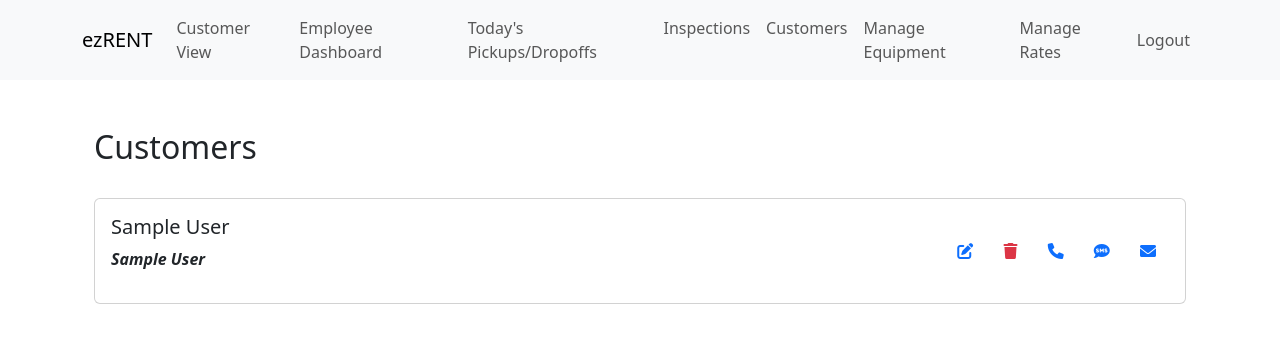
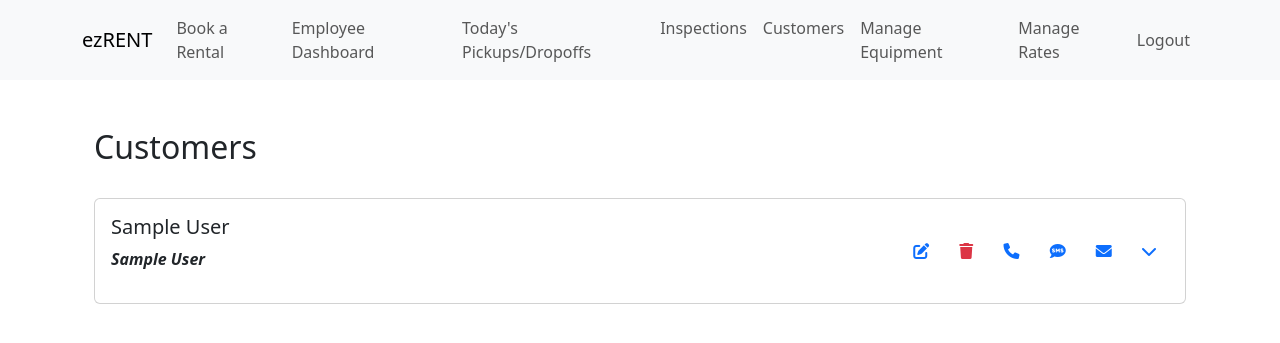
Before and after one commit to TheJoshBaxter/ezRENT, a Django app: page /managementPortal/customers/ in a window 1280 px wide. Shown: the top 343 px of the page. Run offline with Django 4.2, Linux system fonts and the light colour scheme; a user stored in the database is signed in; tables that the repository leaves empty hold one stand-in row (values such as "Sample post"); some libraries are stand-ins or nearby versions.

Commit message:
bug fixes, testing customer dropdown cards

```diff
--- a/customerPortal/views.py
+++ b/customerPortal/views.py
@@ -172,7 +172,7 @@ def calculate_total_cost(equipment, start_date, end_date, rental_period):
     rental_days = (rental_end - rental_start).days + 1  # Inclusive of the last day
 
     if rental_days < 7:
-        rate = equipment.daily_rate
+        rate = equipment.equipment_type.daily_rate
         numPeriods = rental_days
     elif rental_days >= 7 and rental_days < 28:
         rate = equipment.weekly_rate
--- a/managementPortal/templates/customers.html
+++ b/managementPortal/templates/customers.html
@@ -5,7 +5,7 @@
     <h2>Customers</h2>
     <br>
     {% for customer in customers %}
-        <div class="card mb-3">
+        <div class="card mb-3" data-bs-toggle="collapse" data-bs-target="#customerDetails-{{ customer.id }}" aria-labelledby="customerDetails-{{ customer.id }}" aria-expanded="true">
             <div class="card-body d-flex justify-content-between align-items-center">
                 <!-- Customer Information on the left -->
                 <div>
@@ -21,7 +21,7 @@
                     </a>
 
                     <!-- Delete Button -->
-                    <a href="{% url 'delete_customer' customer.id %}" class="btn btn-link text-danger" onclick="return confirm('Are you sure you want to delete this customer?                  Rental records associated with this customer will also be deleted.');">
+                    <a href="{% url 'delete_customer' customer.id %}" class="btn btn-link text-danger" onclick="return confirm('Are you sure you want to delete this customer? Rental records associated with this customer will also be deleted.'); event.stopPropagation();">
                         <i class="fas fa-trash"></i>
                     </a>
 
@@ -39,6 +39,18 @@
                     <a href="mailto:{{ customer.email }}" class="btn btn-link">
                         <i class="fas fa-envelope"></i>
                     </a>
+                    <!-- Expand/Collapse Button -->
+                    <a href="#" class="btn btn-link" data-bs-toggle="collapse" data-bs-target="#customerDetails-{{ customer.id }}" aria-expanded="false" aria-controls="customerDetails-{{ customer.id }}">
+                        <i class="fas fa-chevron-down"></i>
+                    </a>
+                </div>
+            </div>
+
+            <div id="customerDetails-{{ customer.id }}" class="collapse">
+                <div class="card-body">
+                    <hr>
+                    <p><strong>Phone Number:</strong> {{ customer.phone_number }}</p>
+                    <p><strong>Email:</strong> {{ customer.email }}</p>
                 </div>
             </div>
         </div>
--- a/templates/base.html
+++ b/templates/base.html
@@ -30,12 +30,12 @@
             <div class="collapse navbar-collapse" id="navbarNav">
                 <ul class="navbar-nav">
                     <li class="nav-item">
-                        <a class="nav-link" href="{% url 'equipment_types' %}">Customer View</a>
+                        <a class="nav-link" href="{% url 'equipment_types' %}">Book a Rental</a>
                     </li>
-                    {% if user.is_authenticated %}
                     <li class="nav-item">
                         <a class="nav-link" href="{% url 'employee_dashboard' %}">Employee Dashboard</a>
                     </li>
+                    {% if user.is_authenticated %}
                     <li class="nav-item">
                         <a class="nav-link" href="{% url 'todays_pickups_dropoffs' %}">Today's Pickups/Dropoffs</a>
                     </li>
```
